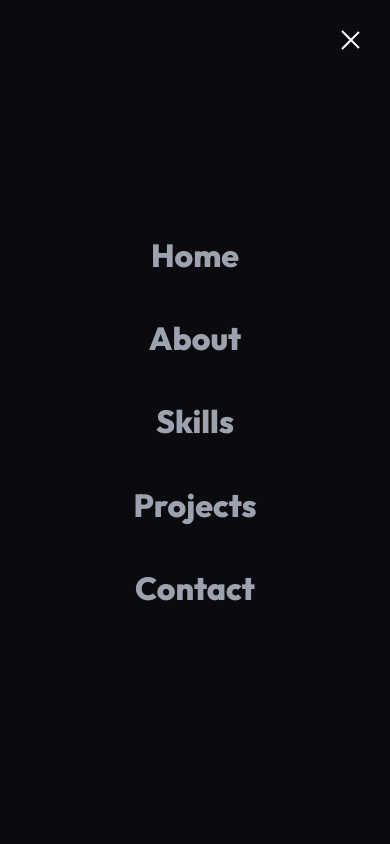
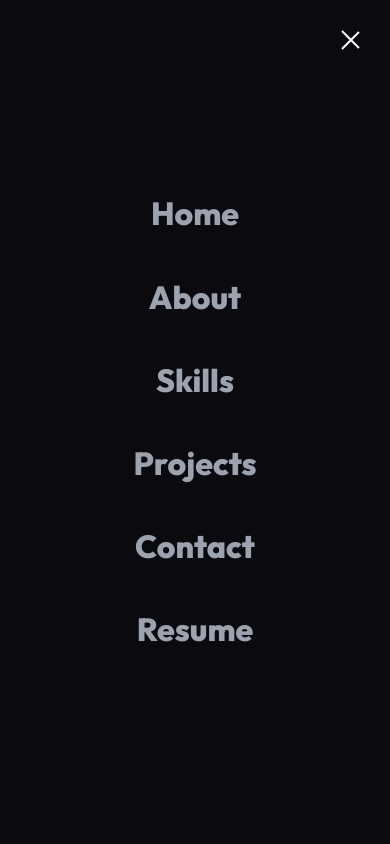
Before and after one commit to Srasti527/Portfolio, a React app in the folder frontend/: page / in a window 390 px wide. Both pictures are taken after a click on the element 354 px from the left and 40 px from the top of the page. Shown: the top 844 px of the page. Built offline with nearby package versions, Linux system fonts and the light colour scheme; the HTML template or start-up script is replaced by a standard one.

Commit message:
Fix mobile resume link in navbar

```diff
--- a/frontend/src/components/Home.css
+++ b/frontend/src/components/Home.css
@@ -124,6 +124,12 @@
     width: 100%;
   }
 
+  .social-links {
+    flex-wrap: wrap;
+    justify-content: center;
+    gap: 1rem;
+  }
+
   .sphere-1, .sphere-2 {
     width: 300px;
     height: 300px;
--- a/frontend/src/components/Navbar.jsx
+++ b/frontend/src/components/Navbar.jsx
@@ -20,6 +20,7 @@ const Navbar = () => {
     { name: 'Skills', href: '#skills' },
     { name: 'Projects', href: '#projects' },
     { name: 'Contact', href: '#contact' },
+    { name: 'Resume', href: '/Srasti_Jain_Resume.pdf', isResume: true },
   ];
 
   return (
@@ -41,7 +42,7 @@ const Navbar = () => {
 
         {/* Desktop Menu */}
         <ul className="navbar-menu">
-          {navLinks.map((link, index) => (
+          {navLinks.filter(link => !link.isResume).map((link, index) => (
             <motion.li
               key={index}
               initial={{ opacity: 0, y: -20 }}
@@ -91,6 +92,8 @@ const Navbar = () => {
                     href={link.href}
                     className="mobile-link"
                     onClick={() => setIsMobileMenuOpen(false)}
+                    target={link.isResume ? "_blank" : undefined}
+                    rel={link.isResume ? "noopener noreferrer" : undefined}
                   >
                     {link.name}
                   </a>
```
